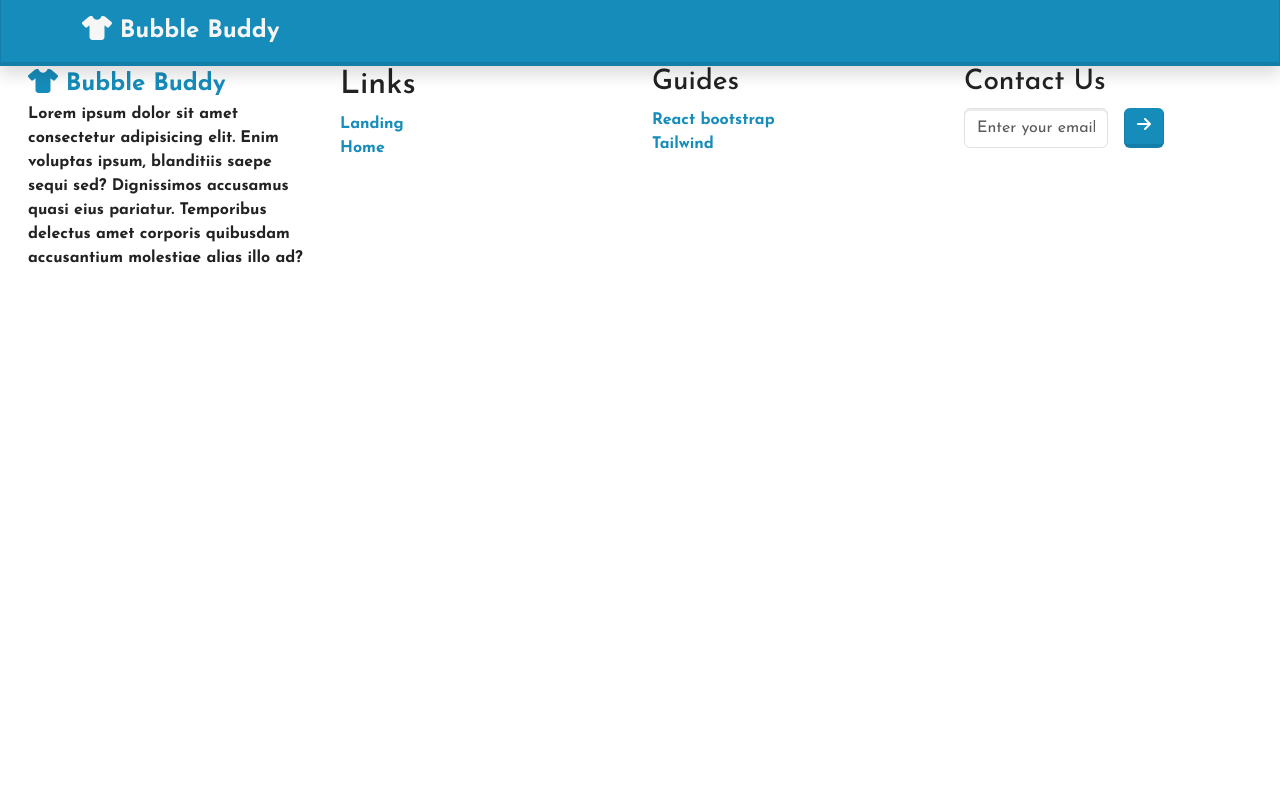
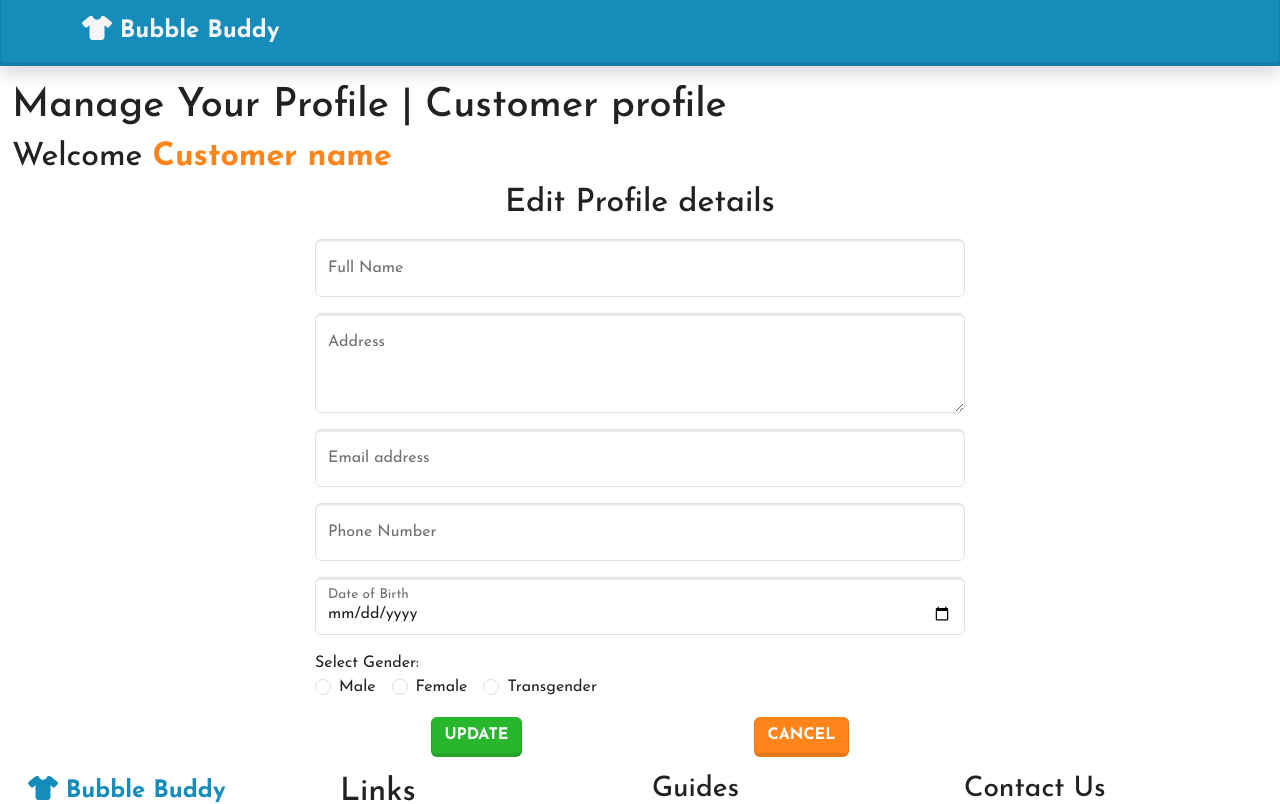
Before and after one commit to DeviPriyaS24/Bubble-Buddy-Laundry-management-System-, a React (Vite) app: page /manage_profile in a window 1280 px wide. Shown: the top 804 px of the page. Built offline with nearby package versions, Linux system fonts and the light colour scheme.

Commit message:
Added page to manage customer profile and also a page for displaying the status of active orders

```diff
--- a/src/App.jsx
+++ b/src/App.jsx
@@ -11,7 +11,8 @@ import CustomerDashboard from "./pages/CustomerDashboard";
 import OrderDetails from "./pages/OrderDetails";
 import OrderHistory from "./pages/OrderHistory";
 import AvailableServices from "./pages/AvailableServices";
-
+import ActiveOrders from "./pages/ActiveOrders";
+import ManageCustProfile from "./pages/ManageCustProfile";
 
 
 
@@ -29,6 +30,8 @@ function App() {
         <Route path='/order_details/:id' element={<OrderDetails/>}/>
         <Route path='/order_history' element={<OrderHistory/>}/>
         <Route path='/available_services' element={<AvailableServices/>}/>
+        <Route path='/active_orders' element={<ActiveOrders/>}/>
+        <Route path='/manage_profile' element={<ManageCustProfile/>}/>
       </Routes>
       <Footer/>
     </>
--- a/src/components/CustomerProfile.jsx
+++ b/src/components/CustomerProfile.jsx
@@ -19,13 +19,13 @@ const CustomerProfile = () => {
         <h3 className="text-center fw-bolder">Customer Name</h3>
         <hr />
         <div className="pro-links d-flex flex-column ms-3 fs-5 fw-bolder gap-3">
-          <Link style={{ textDecoration: "none" }}>
+          <Link to='/manage_profile' style={{ textDecoration: "none" }}>
             <i class="fa-solid fa-user"></i> Profile
           </Link>
           <Link to='/available_services' style={{ textDecoration: "none" }}>
             <i class="fa-solid fa-basket-shopping"></i> Book laundry services
           </Link>
-          <Link style={{ textDecoration: "none" }}>
+          <Link to='/active_orders' style={{ textDecoration: "none" }}>
             <i class="fa-solid fa-clock-rotate-left"></i> Track Service orders
           </Link>
           <Link to='/order_history' style={{ textDecoration: "none" }}>
--- /dev/null
+++ b/src/pages/ActiveOrders.jsx
@@ -0,0 +1,42 @@
+import React from 'react'
+import { Button } from 'react-bootstrap';
+import Table from 'react-bootstrap/Table';
+
+const ActiveOrders = () => {
+  return (
+    <>
+        <div className='container-fluid mt-3'>
+            <h1>Order Status | Active Service Orders</h1>
+            <Table striped bordered hover>
+      <thead>
+        <tr>
+          <th>#</th>
+          <th>Order id</th>
+          <th>Status</th>
+          <th>Payment</th>
+          <th>View Details</th>
+        </tr>
+      </thead>
+      <tbody className='fw-bolder'>
+        <tr>
+          <td>1</td>
+          <td>1001</td>
+          <td><span className='text-warning'>Pending</span></td>
+          <td><span className='text-success'>completed</span></td>
+          <td><Button>CheckOut</Button></td>
+        </tr>
+        <tr>
+          <td>2</td>
+          <td>1010</td>
+          <td><span className='text-success'>washing</span></td>
+          <td><span className='text-danger'>pending</span></td>
+          <td><Button>CheckOut</Button></td>
+        </tr>
+      </tbody>
+    </Table>
+        </div>
+    </>
+  )
+}
+
+export default ActiveOrders
--- /dev/null
+++ b/src/pages/ManageCustProfile.jsx
@@ -0,0 +1,99 @@
+import React from "react";
+import Form from "react-bootstrap/Form";
+import FloatingLabel from "react-bootstrap/FloatingLabel";
+import { Button } from "react-bootstrap";
+
+const ManageCustProfile = () => {
+  return (
+    <>
+      <div className="container-fluid my-3">
+        <h1>Manage Your Profile | Customer profile</h1>
+        <h2>
+          Welcome <span className="text-warning fw-bolder">Customer name</span>
+        </h2>
+        <h2 className="text-center">Edit Profile details</h2>
+        <div
+          className="d-flex justify-content-center mx-auto my-3"
+          style={{ width: "650px" }}
+        >
+          <Form className="w-100">
+            <FloatingLabel
+              controlId="floatingInput"
+              label="Full Name"
+              className="mb-3"
+            >
+              <Form.Control type="text" placeholder="Full name" />
+            </FloatingLabel>
+
+            <FloatingLabel controlId="floatingTextarea2" label="Address">
+              <Form.Control
+                className="mb-3"
+                as="textarea"
+                placeholder="Address"
+                style={{ height: "100px" }}
+              />
+            </FloatingLabel>
+
+            <FloatingLabel
+              controlId="floatingInput"
+              label="Email address"
+              className="mb-3"
+            >
+              <Form.Control type="email" placeholder="Email address" />
+            </FloatingLabel>
+
+            <FloatingLabel
+              controlId="floatingInput"
+              label="Phone Number"
+              className="mb-3"
+            >
+              <Form.Control type="text" placeholder="Phone Number" />
+            </FloatingLabel>
+
+            <FloatingLabel
+              controlId="floatingInput"
+              label="Date of Birth"
+              className="mb-3"
+            >
+              <Form.Control type="date" placeholder="Date of Birth" />
+            </FloatingLabel>
+
+            <label>Select Gender:</label>
+            {["radio"].map((type) => (
+              <div key={`inline-${type}`} className="mb-3">
+                <Form.Check
+                  inline
+                  label="Male"
+                  name="group1"
+                  type={type}
+                  id={`inline-${type}-1`}
+                />
+                <Form.Check
+                  inline
+                  label="Female"
+                  name="group1"
+                  type={type}
+                  id={`inline-${type}-2`}
+                />
+                <Form.Check
+                  inline
+                  label="Transgender"
+                  name="group1"
+                  type={type}
+                  id={`inline-${type}-2`}
+                />
+              </div>
+            ))}
+
+            <div className="d-flex justify-content-around">
+              <Button variant="success">Update</Button>
+              <Button variant="warning">Cancel</Button>
+            </div>
+          </Form>
+        </div>
+      </div>
+    </>
+  );
+};
+
+export default ManageCustProfile;
```
